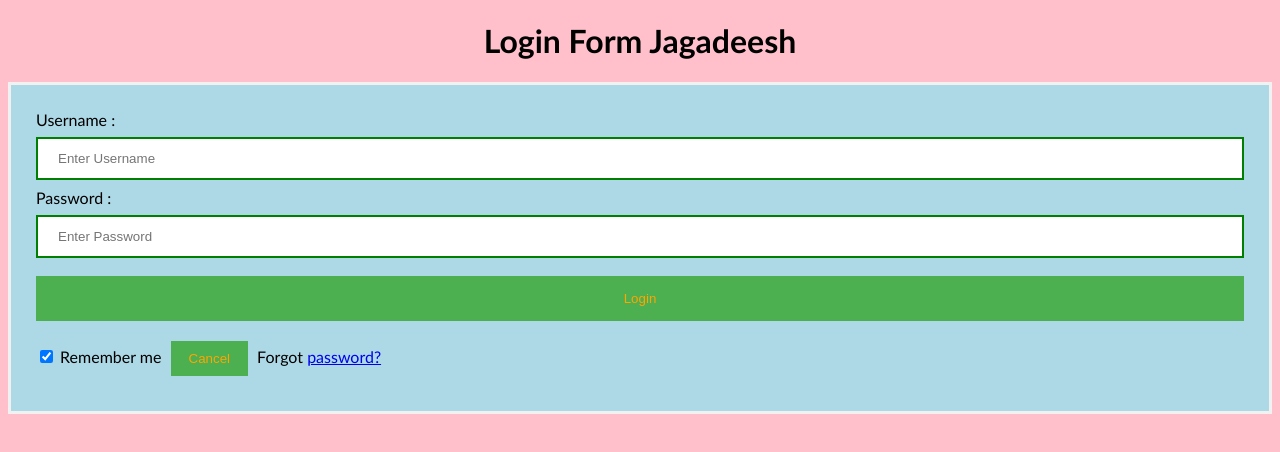
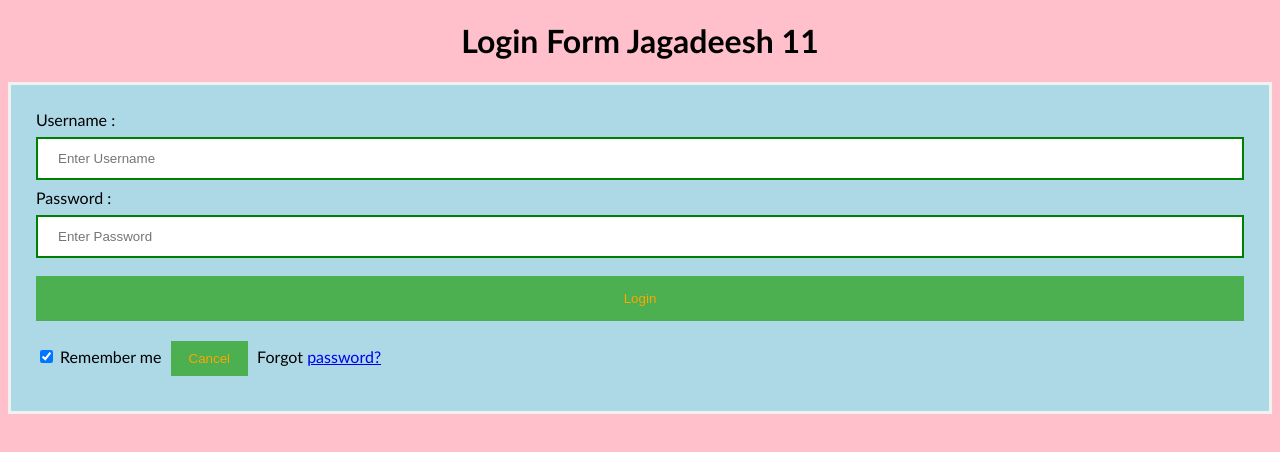
Before and after one commit to Jagadee-799/2023-sample, a plain HTML site: page index.html in a window 1280 px wide. Drawn offline with Linux system fonts and the light colour scheme.

Commit message:
login form is updated

```diff
--- a/index.html
+++ b/index.html
@@ -45,7 +45,7 @@ button {
 </style>
 </head>
 <body>
-    <center> <h1> Login Form Jagadeesh </h1> </center>
+    <center> <h1> Login Form Jagadeesh 11 </h1> </center>
     <form>
         <div class="container">
             <label>Username : </label>
```
